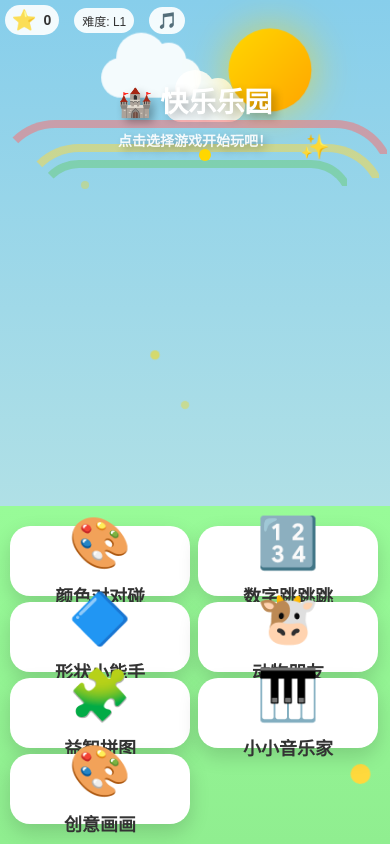
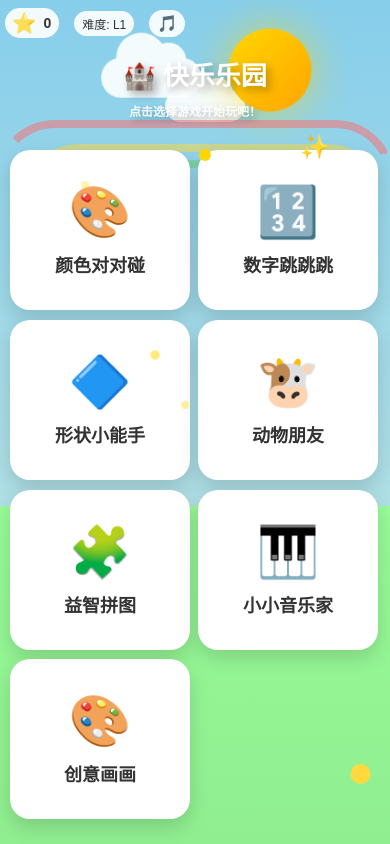
Before and after one commit to sicauyanglei/happy-landergarten, a website: page index.html in a window 390 px wide. Drawn offline with Linux system fonts and the light colour scheme.

Commit message:
fix: 优化移动端游戏卡片自适应布局
- 使用 grid-auto-rows 让卡片高度自适应填充可用空间
- 根据屏幕宽度动态调整列数(4->3->2列)
- 优化标题和头部位置

Co-Authored-By: Claude Opus 4.6 <noreply@anthropic.com>

```diff
--- a/index.html
+++ b/index.html
@@ -234,32 +234,43 @@
         @media (max-width: 768px) {
             .games-grid {
                 position: absolute;
-                top: auto;
-                bottom: 20px;
+                top: 150px;
                 left: 10px;
                 right: 10px;
+                bottom: 20px;
                 width: auto;
                 transform: none;
-                grid-template-columns: repeat(2, 1fr);
-                grid-template-rows: repeat(4, 1fr);
-                gap: 8px;
-                height: auto;
+                display: grid;
+                grid-template-columns: repeat(4, 1fr);
+                grid-auto-rows: minmax(70px, 1fr);
+                gap: 6px;
             }
             .game-card {
                 width: 100%;
-                height: auto;
-                aspect-ratio: 1.4;
-                min-height: 60px;
-                max-height: 80px;
+                height: 100%;
+                min-height: 0;
+            }
+            .game-icon { font-size: 28px; }
+            .game-name { font-size: 11px; }
+        }
+        @media (max-width: 600px) {
+            .games-grid {
+                grid-template-columns: repeat(3, 1fr);
+                grid-auto-rows: minmax(65px, 1fr);
             }
             .game-icon { font-size: 24px; }
-            .game-name { font-size: 11px; }
         }
         @media (max-width: 480px) {
-            .games-grid { gap: 6px; }
-            .game-card { min-height: 55px; max-height: 70px; }
-            .game-icon { font-size: 20px; }
+            .games-grid {
+                grid-template-columns: repeat(2, 1fr);
+                gap: 5px;
+            }
+            .game-card { min-height: 60px; }
+            .game-icon { font-size: 22px; }
             .game-name { font-size: 10px; }
+            .title { font-size: 26px; top: 55px; }
+            .subtitle { font-size: 12px; }
+            .header { top: 8px; }
         }
         .game-card {
             width: 180px; height: 160px;
```
Also changed, not shown: src/index.html (+25 -14 lines), xx.jpg.
